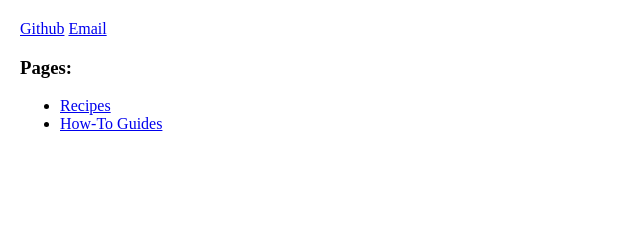
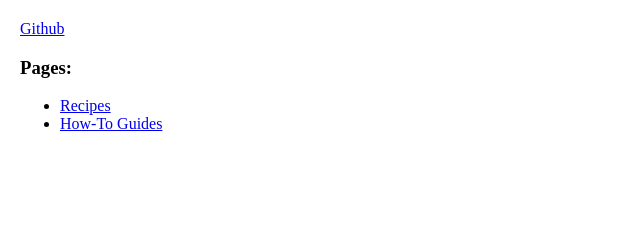
Before and after one commit to crumkev/crumkev.github.io, a plain HTML site: page index.html in a window 1280 px wide. Shown: the top 240 px of the page, 0-640 px from the left. Drawn offline with Linux system fonts and the light colour scheme.

Commit message:
Remove email

```diff
--- a/index.html
+++ b/index.html
@@ -11,7 +11,6 @@
     <div class="page-wrapper">
       <main class="page-content">
         <a href=https://github.com/crumkev/>Github</a>
-        <a href="mailto:crumkev@gmail.com">Email</a>
         <h3>Pages:</h3>
         <ul>
           <li><a href="recipes/index.html">Recipes</a></li>
```
